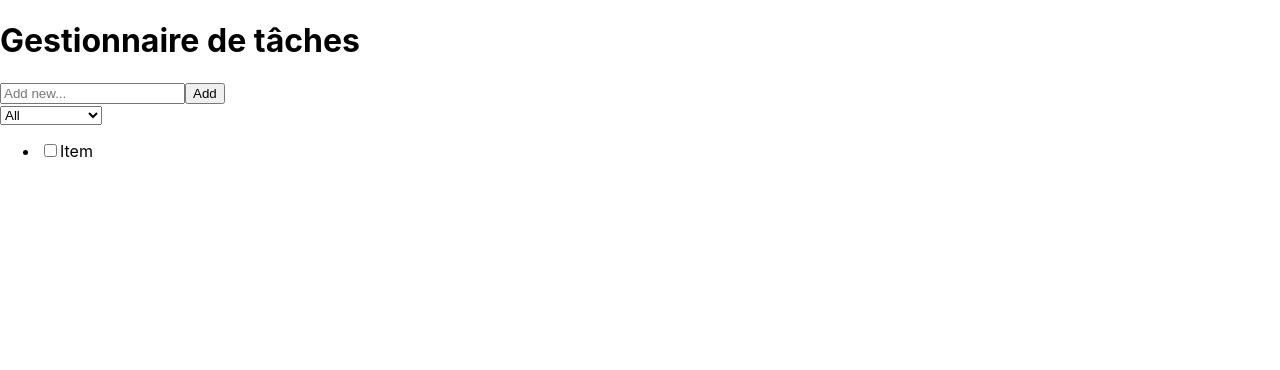
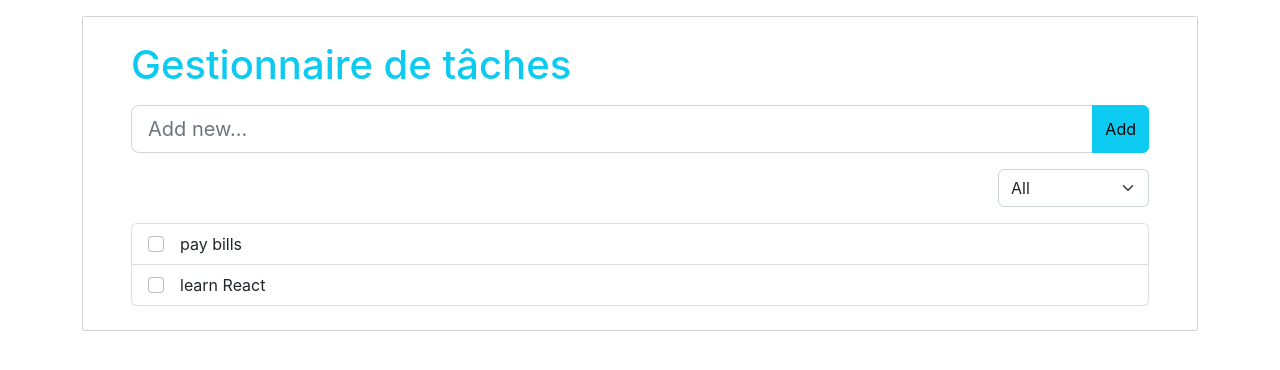
Before and after one commit to YousLa/Gestionnaire-de-taches, a React (Create React App) app: page / in a window 1280 px wide. Shown: the top 370 px of the page. Built offline with nearby package versions, Linux system fonts and the light colour scheme.

Commit message:
To do list - Partie 1

```diff
--- a/public/index.html
+++ b/public/index.html
@@ -1,43 +1,22 @@
 <!DOCTYPE html>
 <html lang="en">
+
 <head>
   <meta charset="utf-8" />
   <link rel="icon" href="%PUBLIC_URL%/favicon.ico" />
   <meta name="viewport" content="width=device-width, initial-scale=1" />
   <meta name="theme-color" content="#000000" />
-    <meta
-      name="description"
-      content="Web site created using create-react-app"
-    />
+  <meta name="description" content="Web site created using create-react-app" />
   <link rel="apple-touch-icon" href="%PUBLIC_URL%/logo192.png" />
-    <!--
-      manifest.json provides metadata used when your web app is installed on a
-      user's mobile device or desktop. See https://developers.google.com/web/fundamentals/web-app-manifest/
-    -->
+  <link href="https://cdn.jsdelivr.net/npm/bootstrap@5.2.2/dist/css/bootstrap.min.css" rel="stylesheet"
+    integrity="sha384-Zenh87qX5JnK2Jl0vWa8Ck2rdkQ2Bzep5IDxbcnCeuOxjzrPF/et3URy9Bv1WTRi" crossorigin="anonymous">
   <link rel="manifest" href="%PUBLIC_URL%/manifest.json" />
-    <!--
-      Notice the use of %PUBLIC_URL% in the tags above.
-      It will be replaced with the URL of the `public` folder during the build.
-      Only files inside the `public` folder can be referenced from the HTML.
-
-      Unlike "/favicon.ico" or "favicon.ico", "%PUBLIC_URL%/favicon.ico" will
-      work correctly both with client-side routing and a non-root public URL.
-      Learn how to configure a non-root public URL by running `npm run build`.
-    -->
   <title>React App</title>
 </head>
+
 <body>
   <noscript>You need to enable JavaScript to run this app.</noscript>
   <div id="root"></div>
-    <!--
-      This HTML file is a template.
-      If you open it directly in the browser, you will see an empty page.
+</body>
 
-      You can add webfonts, meta tags, or analytics to this file.
-      The build step will place the bundled scripts into the <body> tag.
-
-      To begin the development, run `npm start` or `yarn start`.
-      To create a production bundle, use `npm run build` or `yarn build`.
-    -->
-  </body>
 </html>
--- a/src/App.js
+++ b/src/App.js
@@ -1,5 +1,5 @@
-// ! COURS LINKEDIN LEARNING
 import { useState } from "react";
+import { v4 as uuid } from "uuid";
 import './App.css';
 
 const Container = ({ children, title }) => {
@@ -18,14 +18,23 @@ const Container = ({ children, title }) => {
     </div>)
 }
 
-function App() {
-  const [items] = useState([{ id: 1, content: "pay bills", done: false }, { id: 2, content: "learn React", done: false }])
+function Form({ onChangeF, onSubmitF }) {
   return (
-    <Container title="Gestionnaire de tâches">
-      <form className="input-group mb-3">
-        <input type="text" className="form-control form-control-lg mx-0" placeholder="Add new..." style={{ height: "max-content" }} />
-        <button type="button" className="btn btn-info">Add</button>
+
+    <form className="input-group mb-3" onSubmit={onSubmitF}>
+      <input
+        type="text"
+        className="form-control form-control-lg mx-0"
+        placeholder="Add new..."
+        style={{ height: "max-content" }}
+        onChange={onChangeF} />
+      <button type="submit" className="btn btn-info">Add</button>
     </form>
+  )
+}
+
+function Select() {
+  return (
     <div className="d-flex justify-content-end align-items-center my-3 ">
       <select className="select form-select form-control form-control-sm">
         <option value="1">All</option>
@@ -34,12 +43,50 @@ function App() {
         <option value="4">Has due date</option>
       </select>
     </div>
+  )
+}
+
+function Item({ id, content, done }) {
+  return (
+    <li className="list-group-item">
+      <input className="form-check-input" type="checkbox" aria-label="..." checked={done} />
+      <span className="mx-3">{content}</span>
+    </li>
+  )
+}
+
+function List({ items }) {
+  return (
     <ul className="list-group">
-        <li className="list-group-item">
-          <input className="form-check-input" type="checkbox" aria-label="..." />
-          <span className="mx-3">Item</span>
-        </li>
+      {items.map(item => <Item {...item} />)}
     </ul>
+  )
+}
+
+function App() {
+
+
+  const [input, setInput] = useState(null);
+  const [items, setItems] = useState([{ id: 1, content: "pay bills", done: false }, { id: 2, content: "learn React", done: false }])
+
+  const handleOnChange = e => setInput(e.target.value);
+  const handleOnSubmit = e => {
+    e.preventDefault();
+    if (!input) { return false }
+    setItems([{ id: uuid(), content: input, done: false }, ...items]);
+    setInput(null)
+  }
+
+
+
+  return (
+    <Container title="Gestionnaire de tâches">
+
+      <Form onChangeF={handleOnChange} onSubmitF={handleOnSubmit} />
+      <Select />
+      <List items={items} />
+
+
     </Container>);
 }
 
```
Also changed, not shown: src/Custom.css (deleted, +0 -31 lines). Lines whose indentation alone changed are shown as unchanged.
